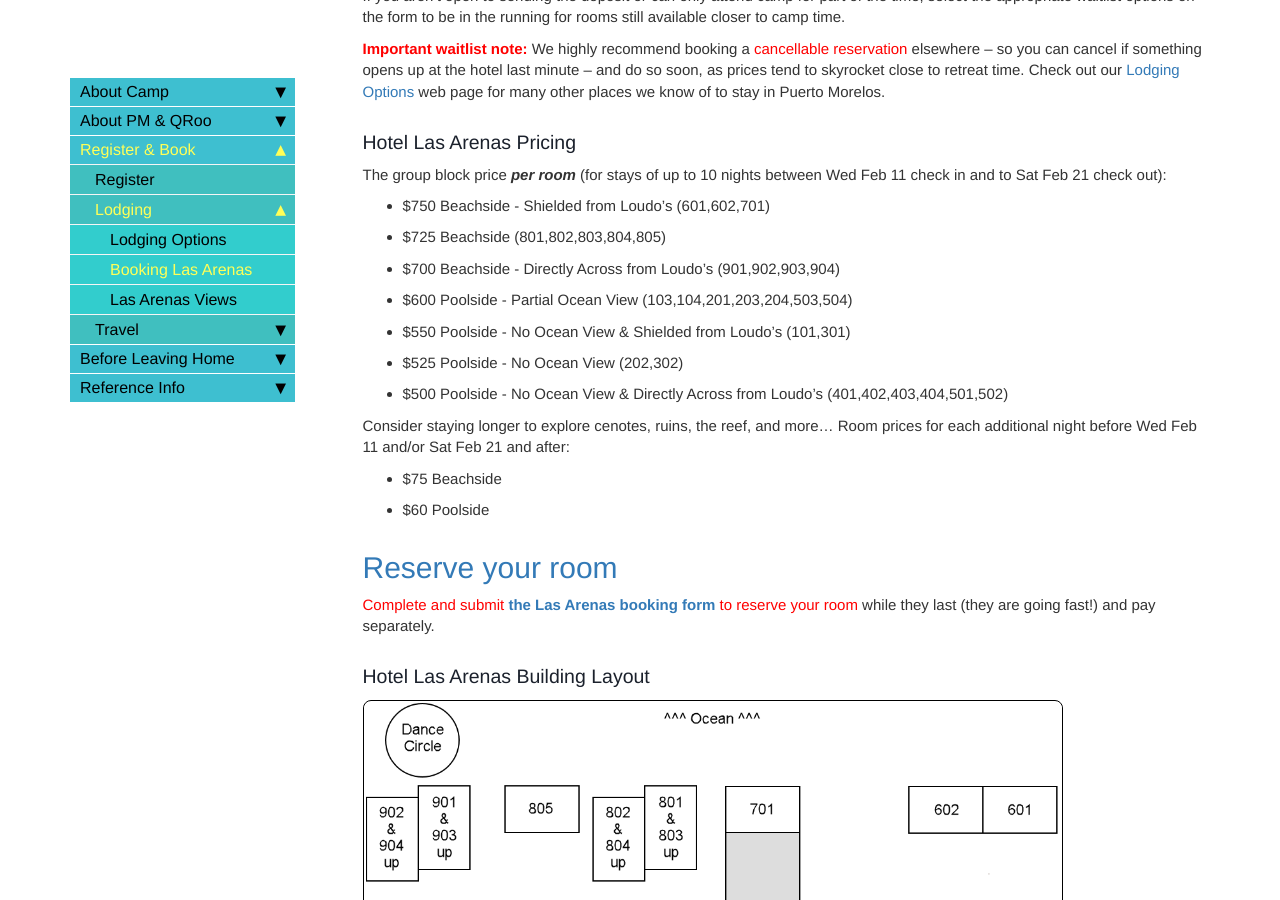
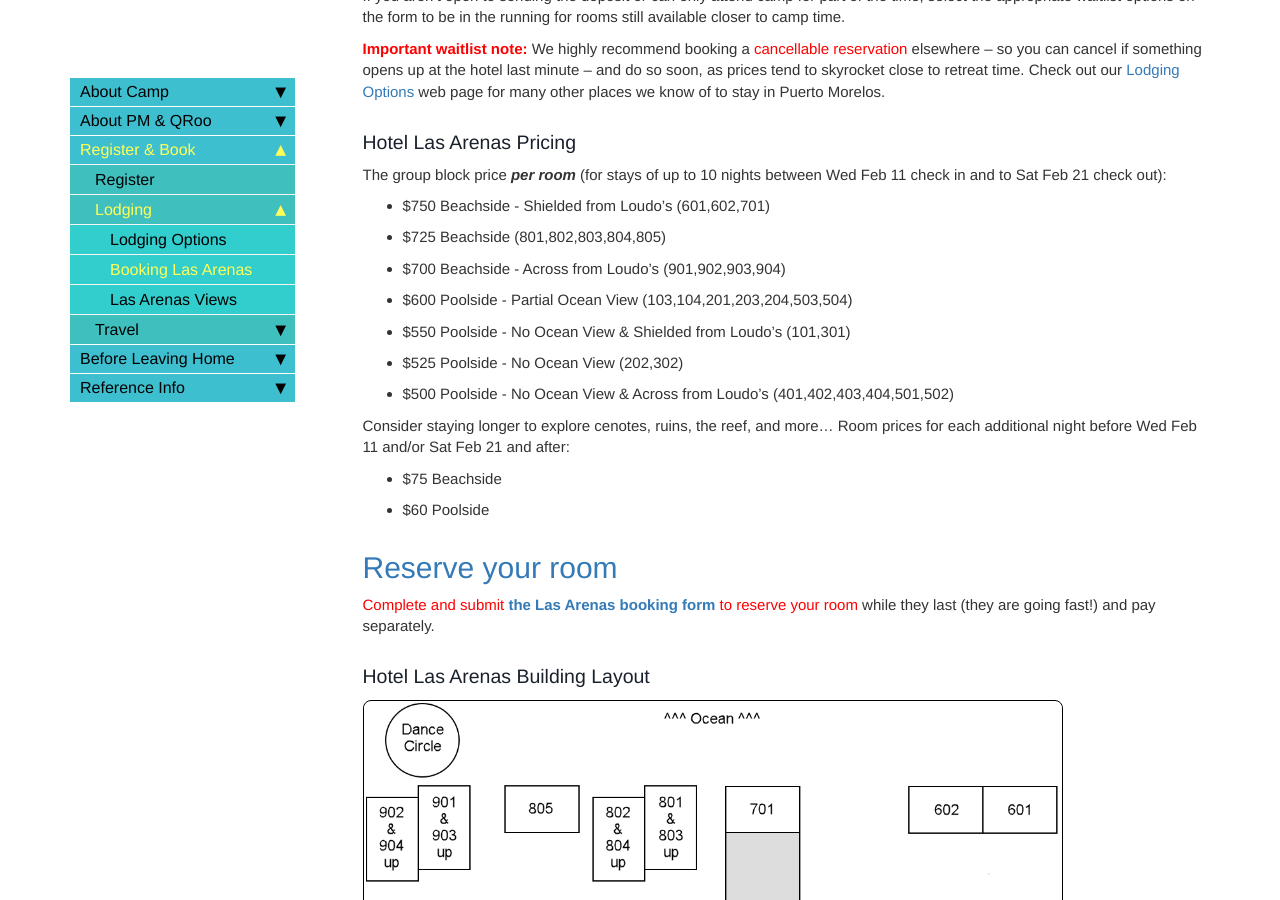
Before and after one commit to davewalker60/pmdup, a Jekyll site: the page built from pages/booking-las-arenas.md, in a window 1280 px wide and 900 px high, scrolled down 542 px. Built offline with Jekyll 4.4.1, drawn with Linux system fonts in a browser that asks for light colours; comment, search, counter and statistics services are not loaded.

```diff
--- a/_data/topnav.yml
+++ b/_data/topnav.yml
@@ -21,7 +21,7 @@ topnav_dropdowns:
     - title: Links
       folderitems:
         - title: Camp Registration Form
-          external_url: https://docs.google.com/forms/d/e/1FAIpQLSd7atXw_w0jHAdo7dKQ6EoaH-AElo11niRYHc6ptRTmutRB6Q/viewform
+          external_url: https://forms.gle/aMo7Gi15NyQiEvVD7
         - title: Travel and Lodging Form
           external_url: https://docs.google.com/forms/d/e/1FAIpQLSex7cyDs_Xf33rAxqU2S749xG_MB4lMQk3fPvF_p0JkkoKyTg/viewform
         - title: Las Arenas Booking Form
--- a/pages/booking-las-arenas.md
+++ b/pages/booking-las-arenas.md
@@ -27,11 +27,11 @@ If you aren't open to sending the deposit or can only attend camp for part of th
 The group block price ***per room*** (for stays of up to 10 nights between Wed Feb 11 check in and to Sat Feb 21 check out):
 * $750 Beachside - Shielded from Loudo's (601,602,701)
 * $725 Beachside (801,802,803,804,805)
-* $700 Beachside - Directly Across from Loudo's (901,902,903,904)
+* $700 Beachside - Across from Loudo's (901,902,903,904)
 * $600 Poolside - Partial Ocean View (103,104,201,203,204,503,504)
 * $550 Poolside - No Ocean View & Shielded from Loudo's (101,301)
 * $525 Poolside - No Ocean View (202,302)
-* $500 Poolside - No Ocean View & Directly Across from Loudo's (401,402,403,404,501,502)
+* $500 Poolside - No Ocean View & Across from Loudo's (401,402,403,404,501,502)
 
 Consider staying longer to explore cenotes, ruins, the reef, and more... Room prices for each additional night before Wed Feb 11 and/or Sat Feb 21 and after:
 * $75 Beachside
```
Also changed, not shown: pages/external-links.md (+1 -1 lines).
